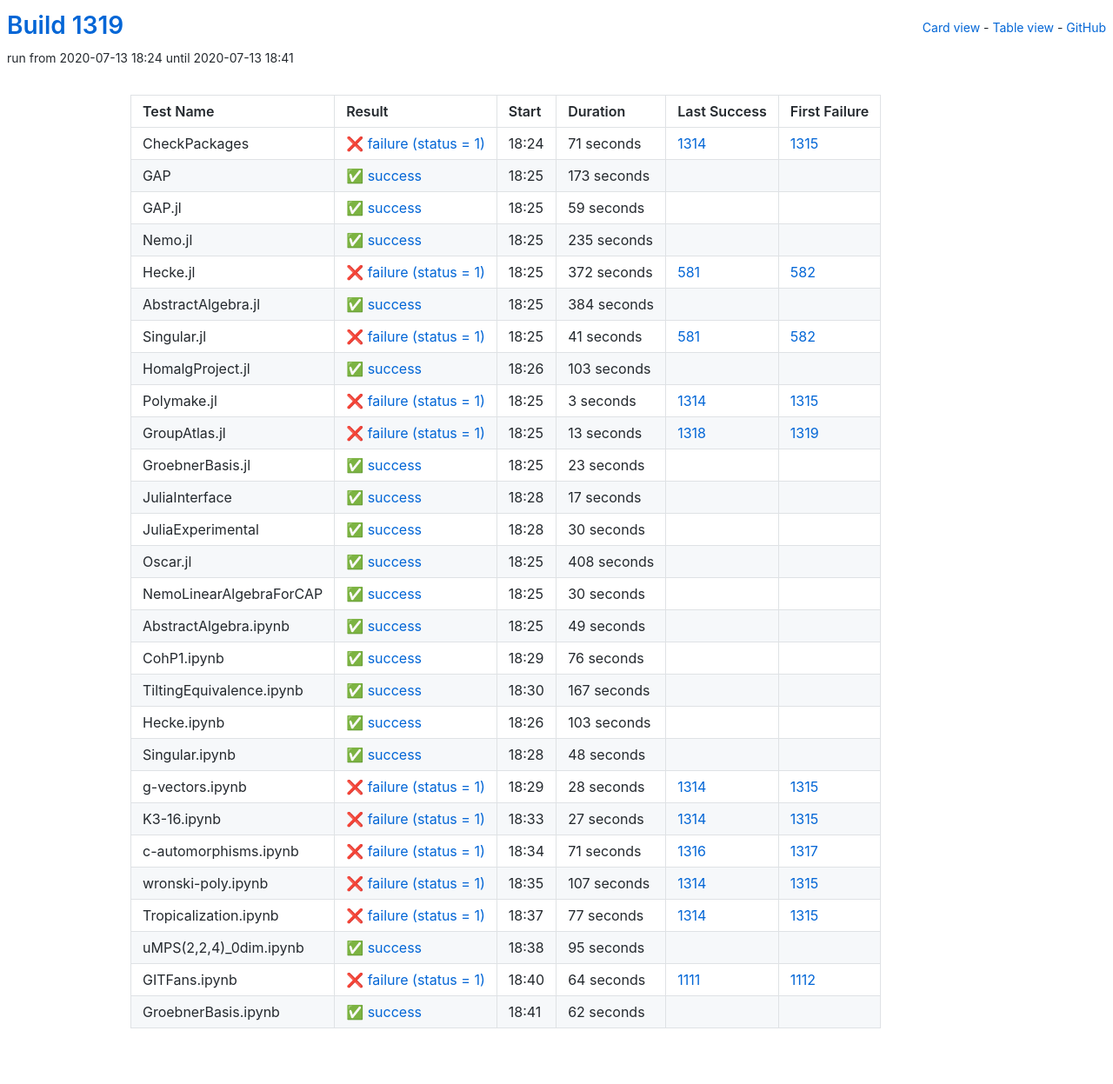
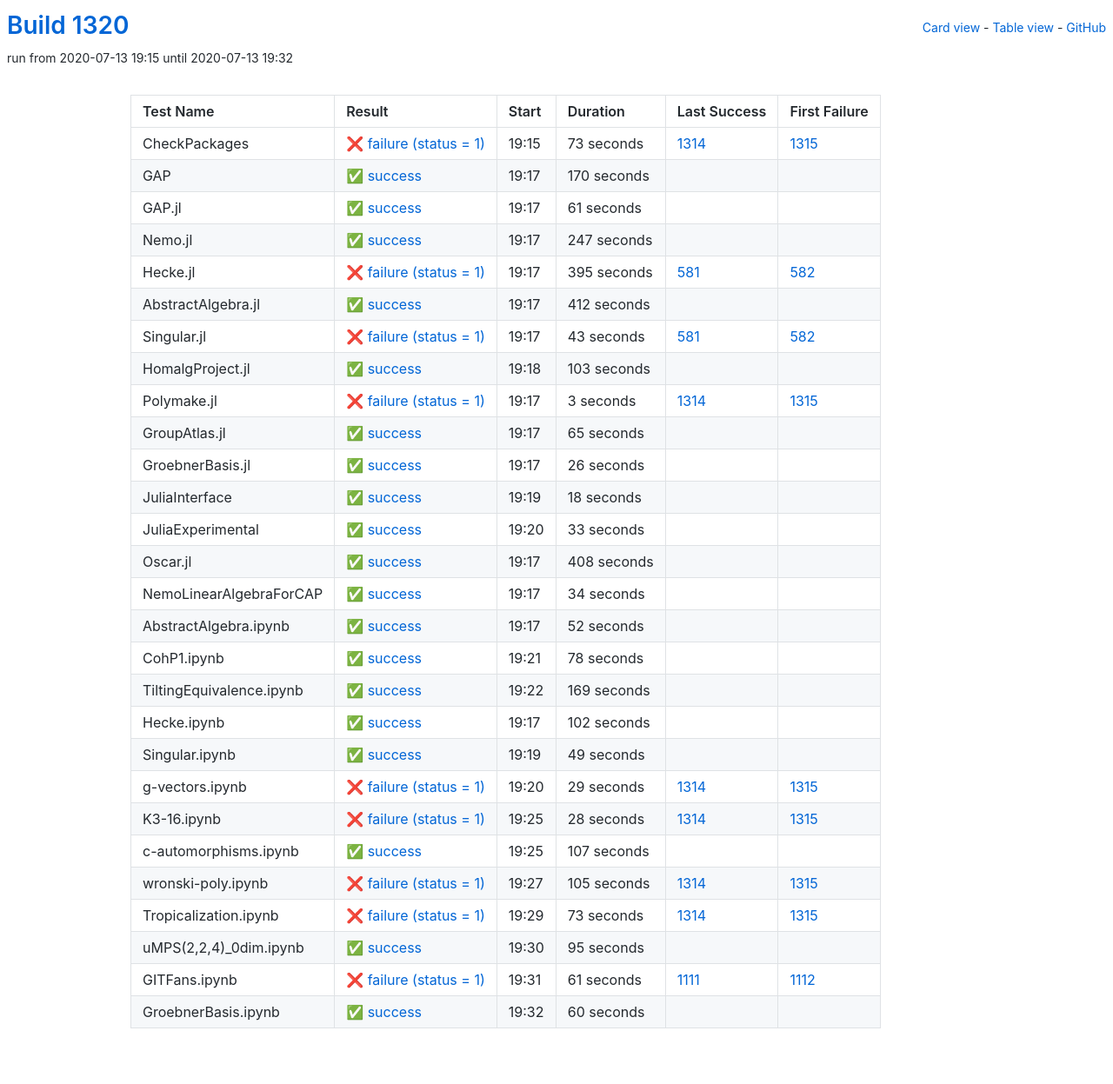
Before and after one commit to oscar-system/oscar-ci-status-1.4, a Jekyll site: the page built from table.html, in a window 1280 px wide. Shown: the whole page at 87% size. Built offline with Jekyll 4.4.1, drawn with Linux system fonts in a browser that asks for light colours.

Commit message:
Build #1320

```diff
--- a/_data/ci.yml
+++ b/_data/ci.yml
@@ -1,6 +1,6 @@
 ---
-build: 1319
-build_url: https://oscarci.mathematik.uni-kl.de/job/oscar-julia-1.4/1319/
+build: 1320
+build_url: https://oscarci.mathematik.uni-kl.de/job/oscar-julia-1.4/1320/
 job: oscar-julia-1.4
 organization: oscar-system
 repo: oscar-ci-status-1.4
@@ -8,92 +8,92 @@ repourl: https://github.com/oscar-system/oscar-ci-status-1.4
 tests:
 - name: CheckPackages
   id: checkpackages
-  log: https://oscarci.mathematik.uni-kl.de/job/oscar-julia-1.4/1319/artifact/logs/build-1319/CheckPackages.log
-  start: 2020-07-13 18:24
+  log: https://oscarci.mathematik.uni-kl.de/job/oscar-julia-1.4/1320/artifact/logs/build-1320/CheckPackages.log
+  start: 2020-07-13 19:15
   success: false
   exitcode: 1
   status: failure
-  duration: 71
+  duration: 73
   last_success: 1314
   last_success_url: https://oscarci.mathematik.uni-kl.de/job/oscar-julia-1.4/1314/
   first_failure: 1315
   first_failure_url: https://oscarci.mathematik.uni-kl.de/job/oscar-julia-1.4/1315/
 - name: GAP
   id: gap
-  log: https://oscarci.mathematik.uni-kl.de/job/oscar-julia-1.4/1319/artifact/logs/build-1319/GAP.log
-  start: 2020-07-13 18:25
+  log: https://oscarci.mathematik.uni-kl.de/job/oscar-julia-1.4/1320/artifact/logs/build-1320/GAP.log
+  start: 2020-07-13 19:17
   success: true
   exitcode: 0
   status: success
-  duration: 173
+  duration: 170
   last_success: false
   last_success_url:
   first_failure: false
   first_failure_url:
 - name: GAP.jl
   id: gap-jl
-  log: https://oscarci.mathematik.uni-kl.de/job/oscar-julia-1.4/1319/artifact/logs/build-1319/GAP.jl.log
-  start: 2020-07-13 18:25
+  log: https://oscarci.mathematik.uni-kl.de/job/oscar-julia-1.4/1320/artifact/logs/build-1320/GAP.jl.log
+  start: 2020-07-13 19:17
   success: true
   exitcode: 0
   status: success
-  duration: 59
+  duration: 61
   last_success: false
   last_success_url:
   first_failure: false
   first_failure_url:
 - name: Nemo.jl
   id: nemo-jl
-  log: https://oscarci.mathematik.uni-kl.de/job/oscar-julia-1.4/1319/artifact/logs/build-1319/Nemo.jl.log
-  start: 2020-07-13 18:25
+  log: https://oscarci.mathematik.uni-kl.de/job/oscar-julia-1.4/1320/artifact/logs/build-1320/Nemo.jl.log
+  start: 2020-07-13 19:17
   success: true
   exitcode: 0
   status: success
-  duration: 235
+  duration: 247
   last_success: false
   last_success_url:
   first_failure: false
   first_failure_url:
 - name: Hecke.jl
   id: hecke-jl
-  log: https://oscarci.mathematik.uni-kl.de/job/oscar-julia-1.4/1319/artifact/logs/build-1319/Hecke.jl.log
-  start: 2020-07-13 18:25
+  log: https://oscarci.mathematik.uni-kl.de/job/oscar-julia-1.4/1320/artifact/logs/build-1320/Hecke.jl.log
+  start: 2020-07-13 19:17
   success: false
   exitcode: 1
   status: failure
-  duration: 372
+  duration: 395
   last_success: 581
   last_success_url: https://oscarci.mathematik.uni-kl.de/job/oscar-julia-1.4/581/
   first_failure: 582
   first_failure_url: https://oscarci.mathematik.uni-kl.de/job/oscar-julia-1.4/582/
 - name: AbstractAlgebra.jl
   id: abstractalgebra-jl
-  log: https://oscarci.mathematik.uni-kl.de/job/oscar-julia-1.4/1319/artifact/logs/build-1319/AbstractAlgebra.jl.log
-  start: 2020-07-13 18:25
+  log: https://oscarci.mathematik.uni-kl.de/job/oscar-julia-1.4/1320/artifact/logs/build-1320/AbstractAlgebra.jl.log
+  start: 2020-07-13 19:17
   success: true
   exitcode: 0
   status: success
-  duration: 384
+  duration: 412
   last_success: false
   last_success_url:
   first_failure: false
   first_failure_url:
 - name: Singular.jl
   id: singular-jl
-  log: https://oscarci.mathematik.uni-kl.de/job/oscar-julia-1.4/1319/artifact/logs/build-1319/Singular.jl.log
-  start: 2020-07-13 18:25
+  log: https://oscarci.mathematik.uni-kl.de/job/oscar-julia-1.4/1320/artifact/logs/build-1320/Singular.jl.log
+  start: 2020-07-13 19:17
   success: false
   exitcode: 1
   status: failure
-  duration: 41
+  duration: 43
   last_success: 581
   last_success_url: https://oscarci.mathematik.uni-kl.de/job/oscar-julia-1.4/581/
   first_failure: 582
   first_failure_url: https://oscarci.mathematik.uni-kl.de/job/oscar-julia-1.4/582/
 - name: HomalgProject.jl
   id: homalgproject-jl
-  log: https://oscarci.mathematik.uni-kl.de/job/oscar-julia-1.4/1319/artifact/logs/build-1319/HomalgProject.jl.log
-  start: 2020-07-13 18:26
+  log: https://oscarci.mathematik.uni-kl.de/job/oscar-julia-1.4/1320/artifact/logs/build-1320/HomalgProject.jl.log
+  start: 2020-07-13 19:18
   success: true
   exitcode: 0
   status: success
@@ -104,8 +104,8 @@ tests:
   first_failure_url:
 - name: Polymake.jl
   id: polymake-jl
-  log: https://oscarci.mathematik.uni-kl.de/job/oscar-julia-1.4/1319/artifact/logs/build-1319/Polymake.jl.log
-  start: 2020-07-13 18:25
+  log: https://oscarci.mathematik.uni-kl.de/job/oscar-julia-1.4/1320/artifact/logs/build-1320/Polymake.jl.log
+  start: 2020-07-13 19:17
   success: false
   exitcode: 1
   status: failure
@@ -116,56 +116,56 @@ tests:
   first_failure_url: https://oscarci.mathematik.uni-kl.de/job/oscar-julia-1.4/1315/
 - name: GroupAtlas.jl
   id: groupatlas-jl
-  log: https://oscarci.mathematik.uni-kl.de/job/oscar-julia-1.4/1319/artifact/logs/build-1319/GroupAtlas.jl.log
-  start: 2020-07-13 18:25
-  success: false
-  exitcode: 1
-  status: failure
-  duration: 13
-  last_success: 1318
-  last_success_url: https://oscarci.mathematik.uni-kl.de/job/oscar-julia-1.4/1318/
-  first_failure: 1319
-  first_failure_url: https://oscarci.mathematik.uni-kl.de/job/oscar-julia-1.4/1319/
-- name: GroebnerBasis.jl
-  id: groebnerbasis-jl
-  log: https://oscarci.mathematik.uni-kl.de/job/oscar-julia-1.4/1319/artifact/logs/build-1319/GroebnerBasis.jl.log
-  start: 2020-07-13 18:25
+  log: https://oscarci.mathematik.uni-kl.de/job/oscar-julia-1.4/1320/artifact/logs/build-1320/GroupAtlas.jl.log
+  start: 2020-07-13 19:17
   success: true
   exitcode: 0
   status: success
-  duration: 23
+  duration: 65
+  last_success: false
+  last_success_url:
+  first_failure: false
+  first_failure_url:
+- name: GroebnerBasis.jl
+  id: groebnerbasis-jl
+  log: https://oscarci.mathematik.uni-kl.de/job/oscar-julia-1.4/1320/artifact/logs/build-1320/GroebnerBasis.jl.log
+  start: 2020-07-13 19:17
+  success: true
+  exitcode: 0
+  status: success
+  duration: 26
   last_success: false
   last_success_url:
   first_failure: false
   first_failure_url:
 - name: JuliaInterface
   id: juliainterface
-  log: https://oscarci.mathematik.uni-kl.de/job/oscar-julia-1.4/1319/artifact/logs/build-1319/JuliaInterface.log
-  start: 2020-07-13 18:28
+  log: https://oscarci.mathematik.uni-kl.de/job/oscar-julia-1.4/1320/artifact/logs/build-1320/JuliaInterface.log
+  start: 2020-07-13 19:19
   success: true
   exitcode: 0
   status: success
-  duration: 17
+  duration: 18
   last_success: false
   last_success_url:
   first_failure: false
   first_failure_url:
 - name: JuliaExperimental
   id: juliaexperimental
-  log: https://oscarci.mathematik.uni-kl.de/job/oscar-julia-1.4/1319/artifact/logs/build-1319/JuliaExperimental.log
-  start: 2020-07-13 18:28
+  log: https://oscarci.mathematik.uni-kl.de/job/oscar-julia-1.4/1320/artifact/logs/build-1320/JuliaExperimental.log
+  start: 2020-07-13 19:20
   success: true
   exitcode: 0
   status: success
-  duration: 30
+  duration: 33
   last_success: false
   last_success_url:
   first_failure: false
   first_failure_url:
 - name: Oscar.jl
   id: oscar-jl
-  log: https://oscarci.mathematik.uni-kl.de/job/oscar-julia-1.4/1319/artifact/logs/build-1319/Oscar.jl.log
-  start: 2020-07-13 18:25
+  log: https://oscarci.mathematik.uni-kl.de/job/oscar-julia-1.4/1320/artifact/logs/build-1320/Oscar.jl.log
+  start: 2020-07-13 19:17
   success: true
   exitcode: 0
   status: success
@@ -176,20 +176,68 @@ tests:
   first_failure_url:
 - name: NemoLinearAlgebraForCAP
   id: nemolinearalgebraforcap
-  log: https://oscarci.mathematik.uni-kl.de/job/oscar-julia-1.4/1319/artifact/logs/build-1319/NemoLinearAlgebraForCAP.log
-  start: 2020-07-13 18:25
+  log: https://oscarci.mathematik.uni-kl.de/job/oscar-julia-1.4/1320/artifact/logs/build-1320/NemoLinearAlgebraForCAP.log
+  start: 2020-07-13 19:17
   success: true
   exitcode: 0
   status: success
-  duration: 30
+  duration: 34
   last_success: false
   last_success_url:
   first_failure: false
   first_failure_url:
 - name: AbstractAlgebra.ipynb
   id: abstractalgebra-ipynb
-  log: https://oscarci.mathematik.uni-kl.de/job/oscar-julia-1.4/1319/artifact/logs/build-1319/AbstractAlgebra.ipynb.log
-  start: 2020-07-13 18:25
+  log: https://oscarci.mathematik.uni-kl.de/job/oscar-julia-1.4/1320/artifact/logs/build-1320/AbstractAlgebra.ipynb.log
+  start: 2020-07-13 19:17
+  success: true
+  exitcode: 0
+  status: success
+  duration: 52
+  last_success: false
+  last_success_url:
+  first_failure: false
+  first_failure_url:
+- name: CohP1.ipynb
+  id: cohp1-ipynb
+  log: https://oscarci.mathematik.uni-kl.de/job/oscar-julia-1.4/1320/artifact/logs/build-1320/CohP1.ipynb.log
+  start: 2020-07-13 19:21
+  success: true
+  exitcode: 0
+  status: success
+  duration: 78
+  last_success: false
+  last_success_url:
+  first_failure: false
+  first_failure_url:
+- name: TiltingEquivalence.ipynb
+  id: tiltingequivalence-ipynb
+  log: https://oscarci.mathematik.uni-kl.de/job/oscar-julia-1.4/1320/artifact/logs/build-1320/TiltingEquivalence.ipynb.log
+  start: 2020-07-13 19:22
+  success: true
+  exitcode: 0
+  status: success
+  duration: 169
+  last_success: false
+  last_success_url:
+  first_failure: false
+  first_failure_url:
+- name: Hecke.ipynb
+  id: hecke-ipynb
+  log: https://oscarci.mathematik.uni-kl.de/job/oscar-julia-1.4/1320/artifact/logs/build-1320/Hecke.ipynb.log
+  start: 2020-07-13 19:17
+  success: true
+  exitcode: 0
+  status: success
+  duration: 102
+  last_success: false
+  last_success_url:
+  first_failure: false
+  first_failure_url:
+- name: Singular.ipynb
+  id: singular-ipynb
+  log: https://oscarci.mathematik.uni-kl.de/job/oscar-julia-1.4/1320/artifact/logs/build-1320/Singular.ipynb.log
+  start: 2020-07-13 19:19
   success: true
   exitcode: 0
   status: success
@@ -198,58 +246,22 @@ tests:
   last_success_url:
   first_failure: false
   first_failure_url:
-- name: CohP1.ipynb
-  id: cohp1-ipynb
-  log: https://oscarci.mathematik.uni-kl.de/job/oscar-julia-1.4/1319/artifact/logs/build-1319/CohP1.ipynb.log
-  start: 2020-07-13 18:29
-  success: true
-  exitcode: 0
-  status: success
-  duration: 76
-  last_success: false
-  last_success_url:
-  first_failure: false
-  first_failure_url:
-- name: TiltingEquivalence.ipynb
-  id: tiltingequivalence-ipynb
-  log: https://oscarci.mathematik.uni-kl.de/job/oscar-julia-1.4/1319/artifact/logs/build-1319/TiltingEquivalence.ipynb.log
-  start: 2020-07-13 18:30
-  success: true
-  exitcode: 0
-  status: success
-  duration: 167
-  last_success: false
-  last_success_url:
-  first_failure: false
-  first_failure_url:
-- name: Hecke.ipynb
-  id: hecke-ipynb
-  log: https://oscarci.mathematik.uni-kl.de/job/oscar-julia-1.4/1319/artifact/logs/build-1319/Hecke.ipynb.log
-  start: 2020-07-13 18:26
-  success: true
-  exitcode: 0
-  status: success
-  duration: 103
-  last_success: false
-  last_success_url:
-  first_failure: false
-  first_failure_url:
-- name: Singular.ipynb
-  id: singular-ipynb
-  log: https://oscarci.mathematik.uni-kl.de/job/oscar-julia-1.4/1319/artifact/logs/build-1319/Singular.ipynb.log
-  start: 2020-07-13 18:28
-  success: true
-  exitcode: 0
-  status: success
-  duration: 48
-  last_success: false
-  last_success_url:
-  first_failure: false
-  first_failure_url:
 - name: g-vectors.ipynb
   id: g-vectors-ipynb
-  log: https://oscarci.mathematik.uni-kl.de/job/oscar-julia-1.4/1319/artifact/logs/build-1319/g-vectors.ipynb.log
-  start: 2020-07-13 18:29
+  log: https://oscarci.mathematik.uni-kl.de/job/oscar-julia-1.4/1320/artifact/logs/build-1320/g-vectors.ipynb.log
+  start: 2020-07-13 19:20
+  success: false
+  exitcode: 1
+  status: failure
+  duration: 29
+  last_success: 1314
+  last_success_url: https://oscarci.mathematik.uni-kl.de/job/oscar-julia-1.4/1314/
+  first_failure: 1315
+  first_failure_url: https://oscarci.mathematik.uni-kl.de/job/oscar-julia-1.4/1315/
+- name: K3-16.ipynb
+  id: k3-16-ipynb
+  log: https://oscarci.mathematik.uni-kl.de/job/oscar-julia-1.4/1320/artifact/logs/build-1320/K3-16.ipynb.log
+  start: 2020-07-13 19:25
   success: false
   exitcode: 1
   status: failure
@@ -258,58 +270,46 @@ tests:
   last_success_url: https://oscarci.mathematik.uni-kl.de/job/oscar-julia-1.4/1314/
   first_failure: 1315
   first_failure_url: https://oscarci.mathematik.uni-kl.de/job/oscar-julia-1.4/1315/
-- name: K3-16.ipynb
-  id: k3-16-ipynb
-  log: https://oscarci.mathematik.uni-kl.de/job/oscar-julia-1.4/1319/artifact/logs/build-1319/K3-16.ipynb.log
-  start: 2020-07-13 18:33
+- name: c-automorphisms.ipynb
+  id: c-automorphisms-ipynb
+  log: https://oscarci.mathematik.uni-kl.de/job/oscar-julia-1.4/1320/artifact/logs/build-1320/c-automorphisms.ipynb.log
+  start: 2020-07-13 19:25
+  success: true
+  exitcode: 0
+  status: success
+  duration: 107
+  last_success: false
+  last_success_url:
+  first_failure: false
+  first_failure_url:
+- name: wronski-poly.ipynb
+  id: wronski-poly-ipynb
+  log: https://oscarci.mathematik.uni-kl.de/job/oscar-julia-1.4/1320/artifact/logs/build-1320/wronski-poly.ipynb.log
+  start: 2020-07-13 19:27
   success: false
   exitcode: 1
   status: failure
-  duration: 27
-  last_success: 1314
-  last_success_url: https://oscarci.mathematik.uni-kl.de/job/oscar-julia-1.4/1314/
-  first_failure: 1315
-  first_failure_url: https://oscarci.mathematik.uni-kl.de/job/oscar-julia-1.4/1315/
-- name: c-automorphisms.ipynb
-  id: c-automorphisms-ipynb
-  log: https://oscarci.mathematik.uni-kl.de/job/oscar-julia-1.4/1319/artifact/logs/build-1319/c-automorphisms.ipynb.log
-  start: 2020-07-13 18:34
-  success: false
-  exitcode: 1
-  status: failure
-  duration: 71
-  last_success: 1316
-  last_success_url: https://oscarci.mathematik.uni-kl.de/job/oscar-julia-1.4/1316/
-  first_failure: 1317
-  first_failure_url: https://oscarci.mathematik.uni-kl.de/job/oscar-julia-1.4/1317/
-- name: wronski-poly.ipynb
-  id: wronski-poly-ipynb
-  log: https://oscarci.mathematik.uni-kl.de/job/oscar-julia-1.4/1319/artifact/logs/build-1319/wronski-poly.ipynb.log
-  start: 2020-07-13 18:35
-  success: false
-  exitcode: 1
-  status: failure
-  duration: 107
+  duration: 105
   last_success: 1314
   last_success_url: https://oscarci.mathematik.uni-kl.de/job/oscar-julia-1.4/1314/
   first_failure: 1315
   first_failure_url: https://oscarci.mathematik.uni-kl.de/job/oscar-julia-1.4/1315/
 - name: Tropicalization.ipynb
   id: tropicalization-ipynb
-  log: https://oscarci.mathematik.uni-kl.de/job/oscar-julia-1.4/1319/artifact/logs/build-1319/Tropicalization.ipynb.log
-  start: 2020-07-13 18:37
+  log: https://oscarci.mathematik.uni-kl.de/job/oscar-julia-1.4/1320/artifact/logs/build-1320/Tropicalization.ipynb.log
+  start: 2020-07-13 19:29
   success: false
   exitcode: 1
   status: failure
-  duration: 77
+  duration: 73
   last_success: 1314
   last_success_url: https://oscarci.mathematik.uni-kl.de/job/oscar-julia-1.4/1314/
   first_failure: 1315
   first_failure_url: https://oscarci.mathematik.uni-kl.de/job/oscar-julia-1.4/1315/
 - name: uMPS(2,2,4)_0dim.ipynb
   id: umps-2-2-4-0dim-ipynb
-  log: https://oscarci.mathematik.uni-kl.de/job/oscar-julia-1.4/1319/artifact/logs/build-1319/uMPS-2-2-4-_0dim.ipynb.log
-  start: 2020-07-13 18:38
+  log: https://oscarci.mathematik.uni-kl.de/job/oscar-julia-1.4/1320/artifact/logs/build-1320/uMPS-2-2-4-_0dim.ipynb.log
+  start: 2020-07-13 19:30
   success: true
   exitcode: 0
   status: success
@@ -320,24 +320,24 @@ tests:
   first_failure_url:
 - name: GITFans.ipynb
   id: gitfans-ipynb
-  log: https://oscarci.mathematik.uni-kl.de/job/oscar-julia-1.4/1319/artifact/logs/build-1319/GITFans.ipynb.log
-  start: 2020-07-13 18:40
+  log: https://oscarci.mathematik.uni-kl.de/job/oscar-julia-1.4/1320/artifact/logs/build-1320/GITFans.ipynb.log
+  start: 2020-07-13 19:31
   success: false
   exitcode: 1
   status: failure
-  duration: 64
+  duration: 61
   last_success: 1111
   last_success_url: https://oscarci.mathematik.uni-kl.de/job/oscar-julia-1.4/1111/
   first_failure: 1112
   first_failure_url: https://oscarci.mathematik.uni-kl.de/job/oscar-julia-1.4/1112/
 - name: GroebnerBasis.ipynb
   id: groebnerbasis-ipynb
-  log: https://oscarci.mathematik.uni-kl.de/job/oscar-julia-1.4/1319/artifact/logs/build-1319/GroebnerBasis.ipynb.log
-  start: 2020-07-13 18:41
+  log: https://oscarci.mathematik.uni-kl.de/job/oscar-julia-1.4/1320/artifact/logs/build-1320/GroebnerBasis.ipynb.log
+  start: 2020-07-13 19:32
   success: true
   exitcode: 0
   status: success
-  duration: 62
+  duration: 60
   last_success: false
   last_success_url:
   first_failure: false
```
Also changed, not shown: README.md.
